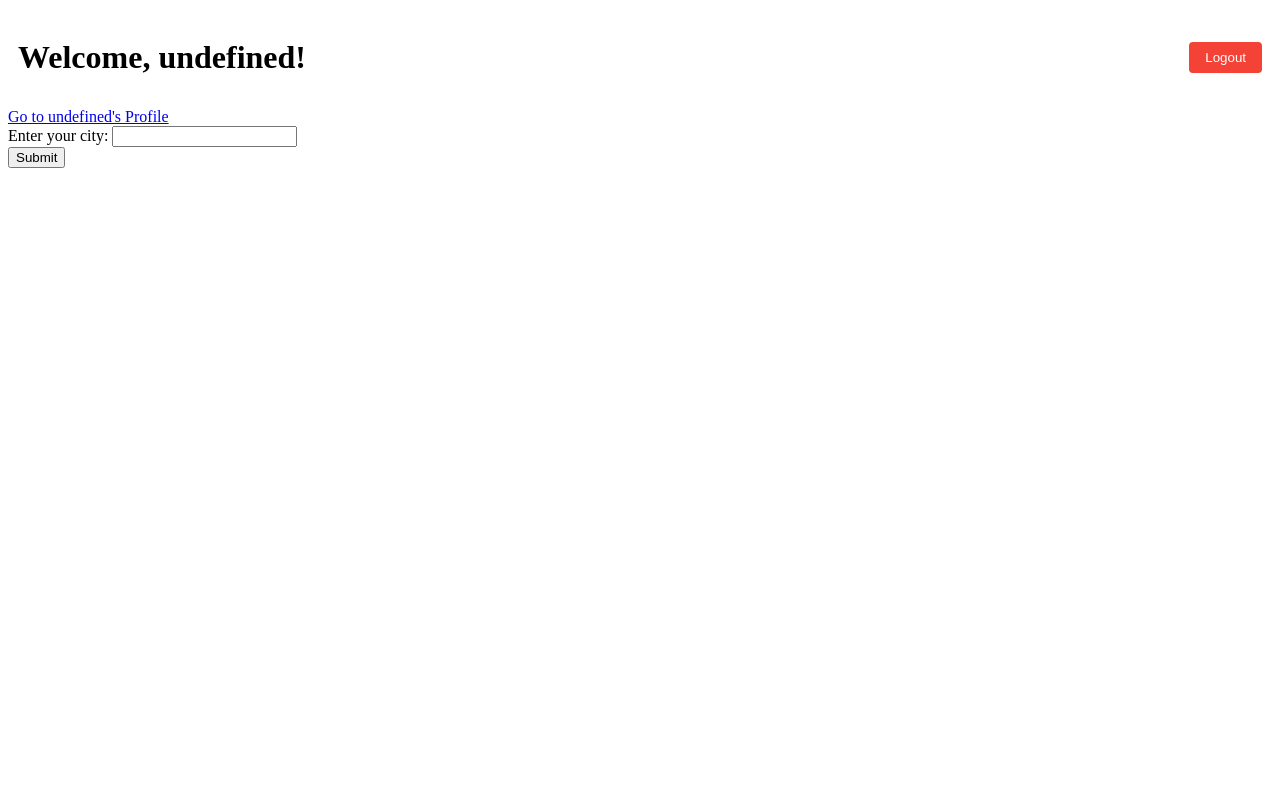
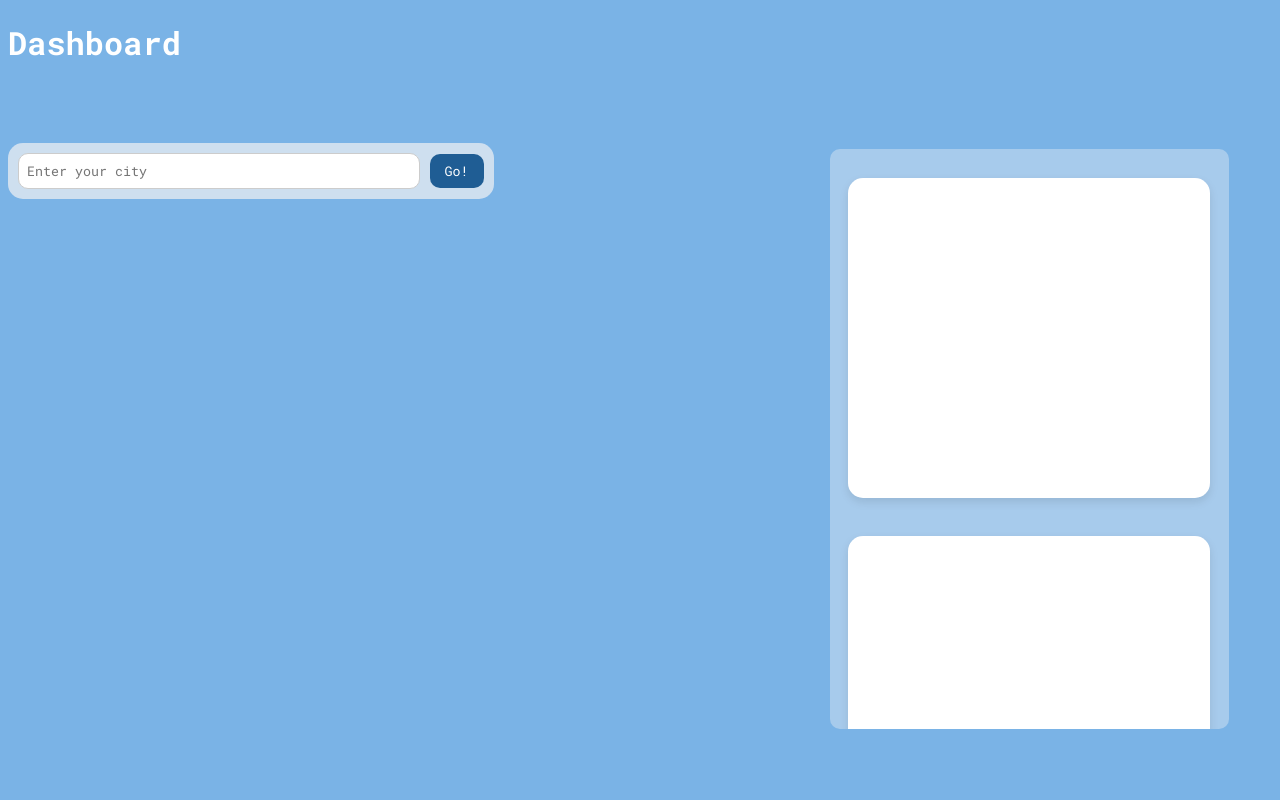
Before and after one commit to a-nguy4n/weatherWardrobe, a FastAPI app: template app/templates/dashboard.html in a window 1280 px wide. Run offline with FastAPI, Linux system fonts and the light colour scheme; the template is opened without the code that fills it, so the values that code supplies are empty; parts of the project's set-up code (start-up, migrations or seed data) failed here and were passed over.

Commit message:
Dashboard Halfway

```diff
--- a/app/static/css/dashboard.css
+++ b/app/static/css/dashboard.css
@@ -1,4 +1,118 @@
-.header {
+
+@font-face{
+  font-family: "Roboto Mono";
+  src: url(/static/assets/RobotoMono-VariableFont_wght.ttf) format(truetype);
+  font-style: normal;
+}
+
+body{
+  background: #5fa4e1d3;
+  font-family: "Roboto Mono";
+  color: white;
+  overflow: hidden;
+}
+
+#dashTitle{
+  font-family: "Roboto Mono";
+}
+
+.dashLayout{
+  display: flex;
+  width: 100%;
+}
+
+.weatherForecast {
+  flex: 0 0 65%;
+  display: flex;
+  flex-direction: column;
+  justify-content: flex-start;
+  padding: 0;
+  margin: 0;
+  height: 100% ;
+}
+
+.findCityForm{
+  display: flex;
+  align-items: center;
+  background: #f8f5f5ab;
+  width: fit-content;
+  border-radius: 15px;
+  margin-top: 7%;
+  padding: 10px;
+  gap: 10px;
+  height: 5%;
+}
+
+#cityInput{
+  font-family: "Roboto Mono";
+  width: 30vw;
+  padding: 8px;
+  border: 1px solid #ccc;
+  border-radius: 10px;
+}
+
+#submitCity{
+  font-family: "Roboto Mono";
+  background: #11538deb;
+  color: white;
+  border: none;
+  border-radius: 10px;
+  padding: 8px 15px;
+  cursor: pointer;
+  white-space: nowrap;
+}
+
+.dataGraphs{
+  flex: 0 0 30%;
+  display: flex;
+  flex-direction: column;
+  align-items: center;
+  background: #f8f5f55b;
+  border-radius: 10px;
+  margin-top: 5%;
+  margin-bottom: 3%;
+
+  max-height: 70vh;
+  overflow-y: auto;
+  padding: 10px;
+  scrollbar-width: thin;
+  scrollbar-color: rgba(255, 255, 255, 0.5) transparent;
+}
+
+.dataGraphs::-webkit-scrollbar{
+  width: 6px;
+}
+
+.dataGraphs::-webkit-scrollbar-thumb{
+  background-color: rgba(255, 255, 255, 0.5);
+  border-radius: 10px;
+}
+
+.card{
+  width: 85%;
+  max-width: 350px;
+  height: 35vh;
+  background-color: white;
+  border-radius: 15px;
+  padding: 20px;
+  box-shadow: 0px 4px 10px rgba(0, 0, 0, 0.1);
+  text-align: center;
+  font-size: 20px;
+  font-weight: bold;
+  margin-top: 5%;
+  margin-bottom: 5%;
+  flex-shrink: 0;
+}
+
+
+
+
+
+
+
+
+
+/* .header {
     display: flex;
     justify-content: space-between;
     align-items: center;
@@ -17,4 +131,4 @@
   }
   .logout-button:hover {
     background-color: #d32f2f;
-  }
+  } */
--- a/app/templates/dashboard.html
+++ b/app/templates/dashboard.html
@@ -1,11 +1,39 @@
 <!DOCTYPE html>
 <html>
   <head>
-    <title>Welcome</title>
+    <title>Dashboard Page</title>
     <link rel="stylesheet" href="/static/css/dashboard.css">
   </head>
+
   <body>
-    <div class="header">
+
+    <h1 id="dashTitle"> Dashboard </h1>
+
+    <div class="dashLayout">
+      <section class="weatherForecast">
+        <div class="findCityForm">
+          <form id="findCity">
+            <input type="text" id="cityInput" placeholder="Enter your city">
+            <button type="submit" id="submitCity"> Go! </button>
+          </form>
+        </div>
+
+        <div class="weatherCards">
+
+        </div>
+      </section>
+
+      <section class="dataGraphs">
+        <div class="card"> Temperature </div>
+        <div class="card"> Humidity </div>
+        <div class="card"> Light </div>
+      </section>
+    </div>
+
+
+  </body>
+
+    <!-- <div class="header">
       <h1 id="welcome-message">Welcome!</h1>
       <form class="logout-form" action="/logout" method="POST">
         <button class="logout-button" type="submit">Logout</button>
@@ -26,5 +54,5 @@
     </div>
 
   </body>
-  <script src="/static/js/dashboard.js"></script>
+  <script src="/static/js/dashboard.js"></script> -->
 </html>
```
